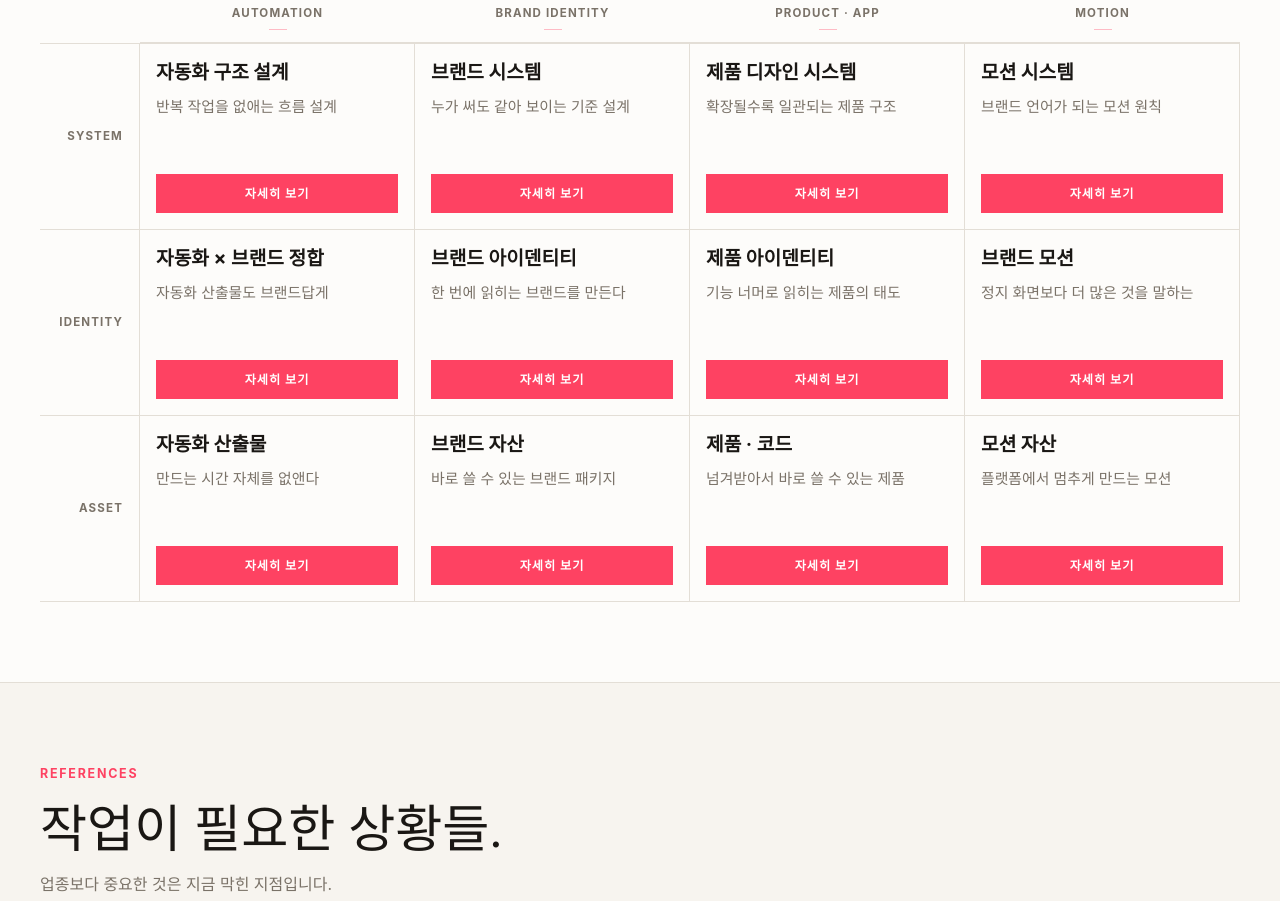
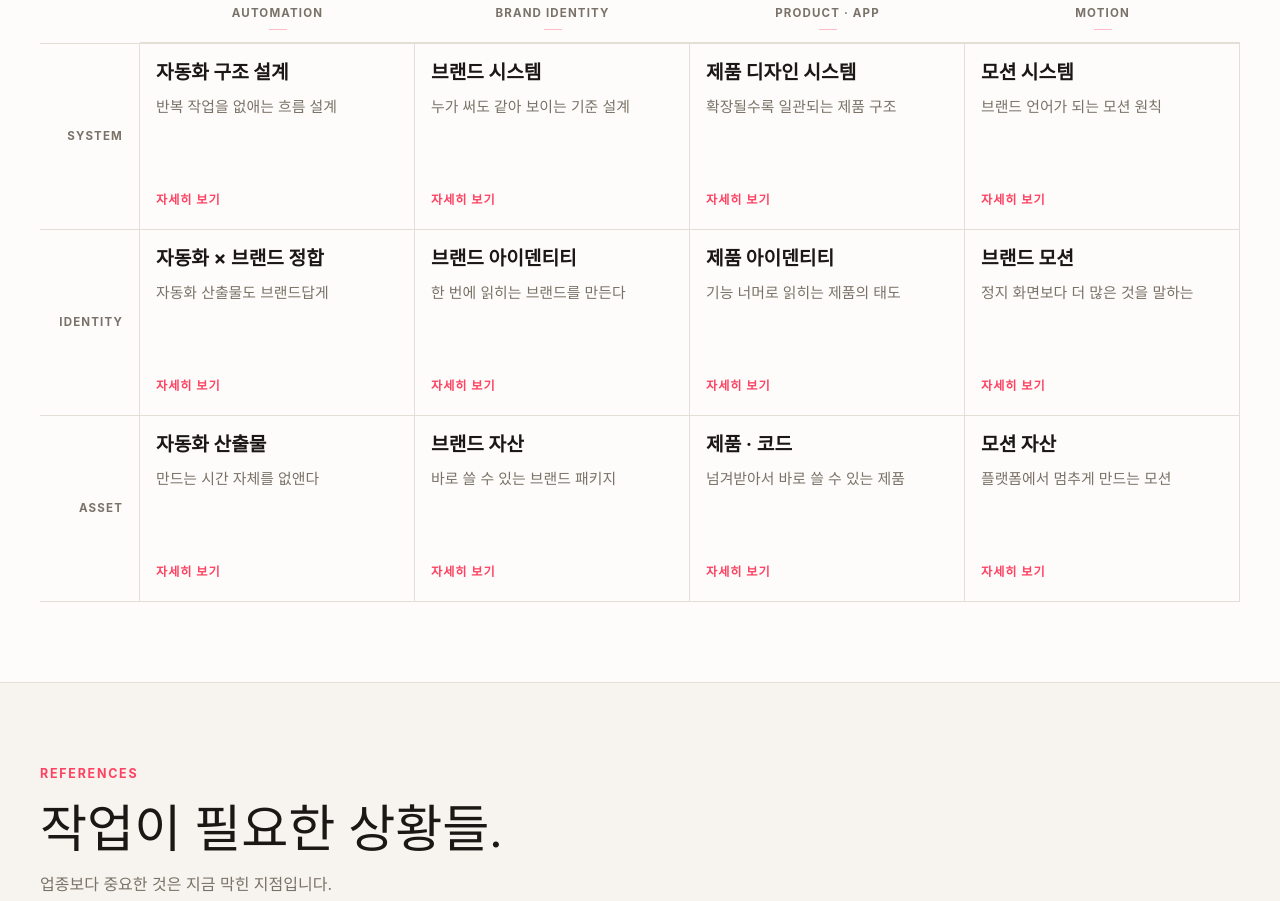
Before and after one commit to thePeony/peonyhome, a website: page index.html in a window 1280 px wide. Shown: the part 1514-2415 px from the top of the page. Drawn offline with Linux system fonts and the light colour scheme.

Commit message:
Refine grid links and Korean heading emphasis

```diff
--- a/styles.css
+++ b/styles.css
@@ -175,7 +175,14 @@ h1 {
 h1 em,
 h2 em {
   color: var(--accent);
+}
+
+h1 em {
   font-style: italic;
+}
+
+h2 em {
+  font-style: normal;
 }
 
 .lead {
@@ -262,6 +269,7 @@ h2 {
   font-family: var(--kr-heading-font);
   font-size: clamp(2rem, 4vw, 3.2rem);
   font-weight: 400;
+  letter-spacing: 0;
   line-height: 1.15;
 }
 
@@ -467,20 +475,22 @@ h2 {
 }
 
 .cell-cta {
-  display: flex;
-  align-items: center;
-  justify-content: center;
+  display: inline-flex;
   margin-top: auto;
-  width: 100%;
-  min-height: 38px;
-  background: var(--accent);
-  color: #fff;
+  width: fit-content;
+  color: var(--accent);
   font-size: 0.76rem;
   font-weight: 700;
   letter-spacing: 0.08em;
-  padding: 0.55rem 0.75rem;
-  text-align: center;
+  padding-bottom: 0.1rem;
+  border-bottom: 1px solid transparent;
   text-transform: uppercase;
+}
+
+.cell:hover .cell-cta,
+.cell:focus-visible .cell-cta,
+.cell.active .cell-cta {
+  border-color: currentColor;
 }
 
 .service-grid {
```
